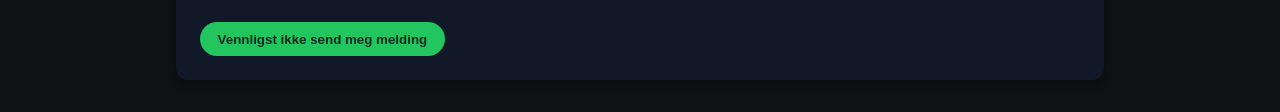
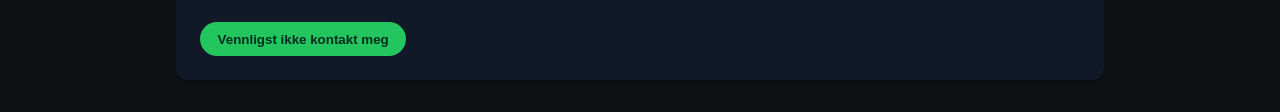
Before and after one commit to Margeir01/Portefolje, a plain HTML site: page kontakt.html in a window 1280 px wide. Shown: the part 700-812 px from the top of the page. Drawn offline with Linux system fonts and the light colour scheme; a web font is replaced by a local one.

Commit message:
Update kontakt.html

```diff
--- a/kontakt.html
+++ b/kontakt.html
@@ -56,7 +56,7 @@
         <label for="melding">Melding</label>
         <textarea id="melding" name="melding" placeholder="Hva vil du si?" required></textarea>
 
-        <button type="submit">Vennligst ikke send meg melding</button>
+        <button type="submit">Vennligst ikke kontakt meg</button>
     </form>
 </section>
 
```
